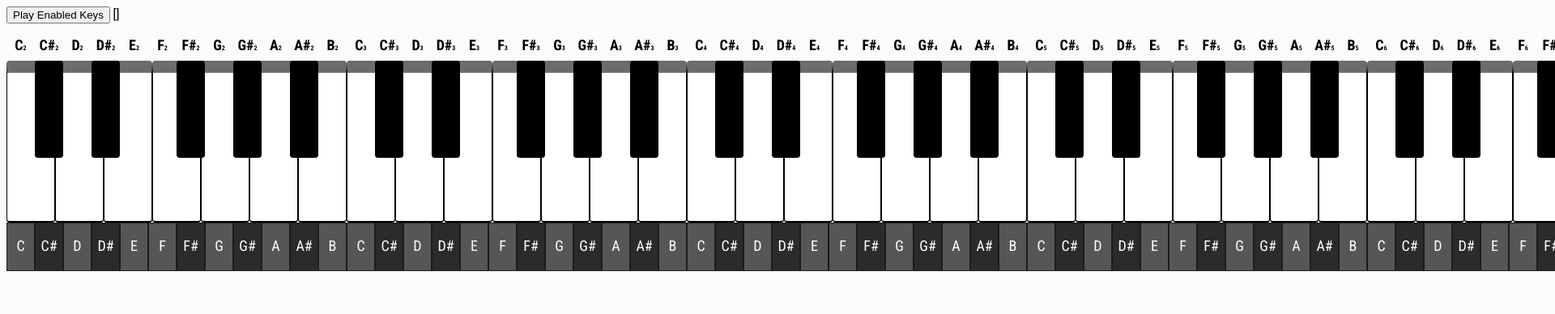
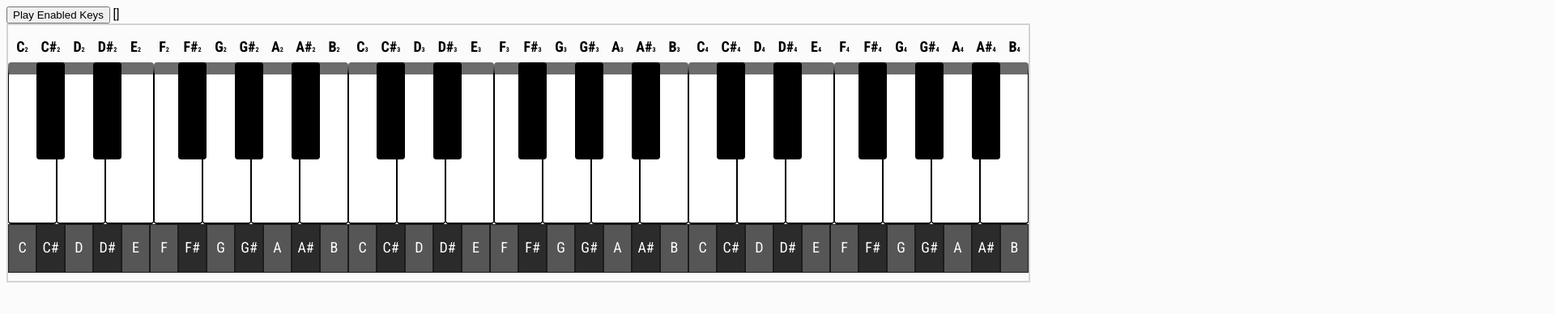
Before and after one commit to chiuhans111/ChordMap, a Vue app: page / in a window 1280 px wide. Shown: the top 388 px of the page at 81% size, 1920 px wide, since content can reach past the window. Built offline with nearby package versions, Linux system fonts and the light colour scheme.

Commit message:
improve UI

```diff
--- a/src/App.vue
+++ b/src/App.vue
@@ -6,6 +6,8 @@
 
     </section>
     <section>
+      <div class="scroll_horizontal">
+
         <div class="piano_container" :style="{ width: fullWidth + 'px' }">
           <!-- Note Name -->
           <div class="piano_container-note_name">
@@ -36,10 +38,9 @@
           </div>
 
         </div>
-    </section>
-    <section>
+
         <!-- Result Area -->
-      <div class="ratio_hint">
+        <div class="ratio_hint" :style="{ width: fullWidth + 'px' }">
           <div class="ratio_hint-row" :class="{ 'harmonized': hint.harmonized }" v-for="hint, i in analyzeResult.hints" :key="i" @click="playHint(hint)">
             <div class="ratio_hint-node" :style="node.style" :class="node.cssClass" v-for="node, i in hint.nodes" :key="i">
               <template v-if="!node.cssClass['node_is_minimize']">
@@ -49,6 +50,7 @@
           </div>
         </div>
 
+      </div>
     </section>
   </div>
 </template>
--- a/src/style/index.scss
+++ b/src/style/index.scss
@@ -5,3 +5,8 @@ html {
     font-family: "Roboto Condensed", sans-serif;
     background-color: rgb(251, 251, 251);
 }
+.scroll_horizontal{
+    overflow-x: scroll;
+    padding-bottom: 10px;
+    border: solid 2px lightgray;
+}
--- a/src/style/ratiohint.scss
+++ b/src/style/ratiohint.scss
@@ -3,10 +3,13 @@
     &-row {
         position: relative;
         height: 30px;
-        transform: translate(0, 50%);
 
         &.harmonized {
-            height: 6px;
+            height: 12px;
+        }
+
+        &:hover{
+            background-color: rgb(255, 241, 220);
         }
     }
 
@@ -17,6 +20,8 @@
         border-radius: 100%;
         text-align: center;
         font-weight: bold;
+
+        top: 50%;
 
         transform: translate(-50%, -50%);
 
```
Lines whose indentation alone changed are shown as unchanged.
